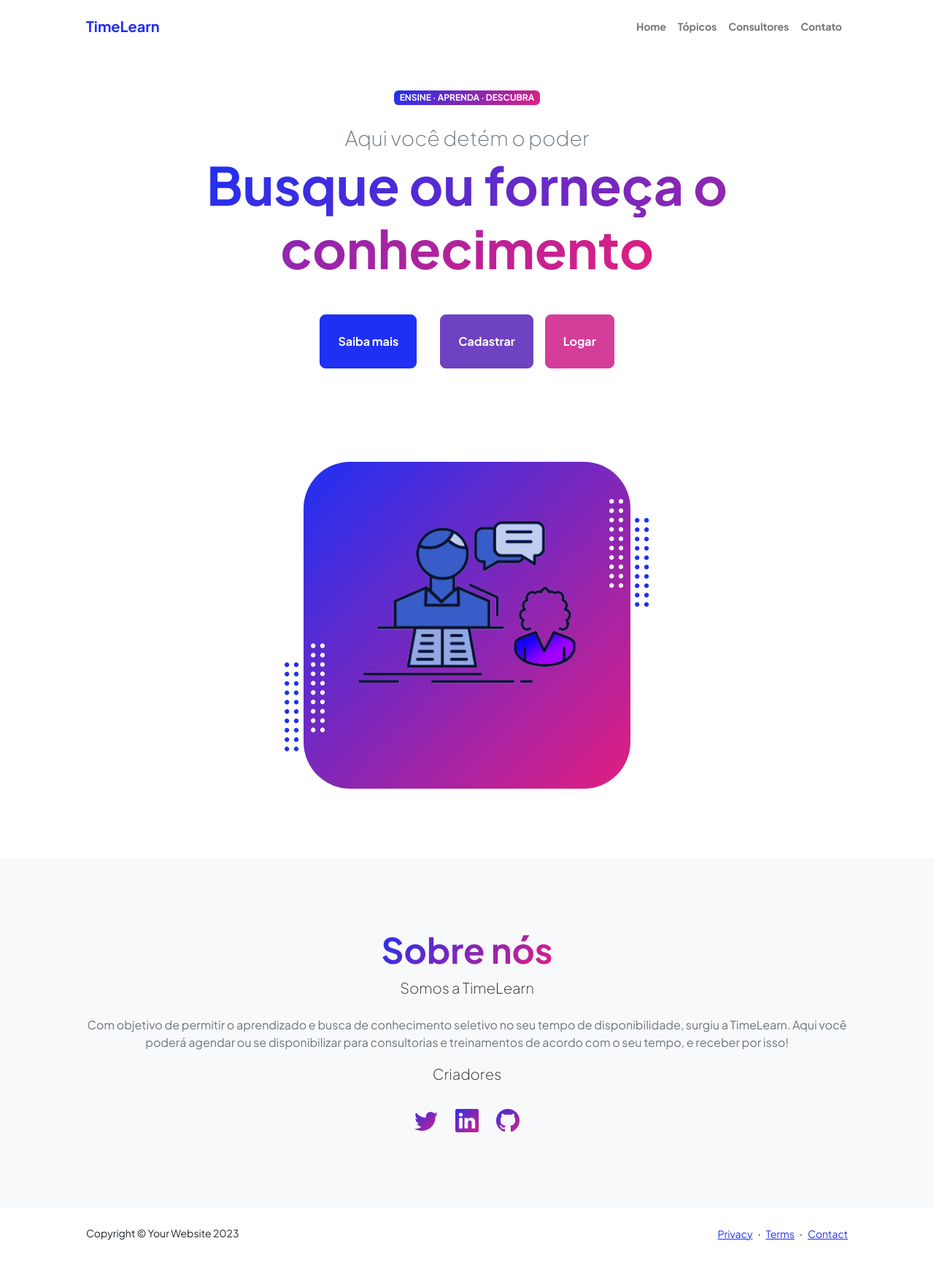
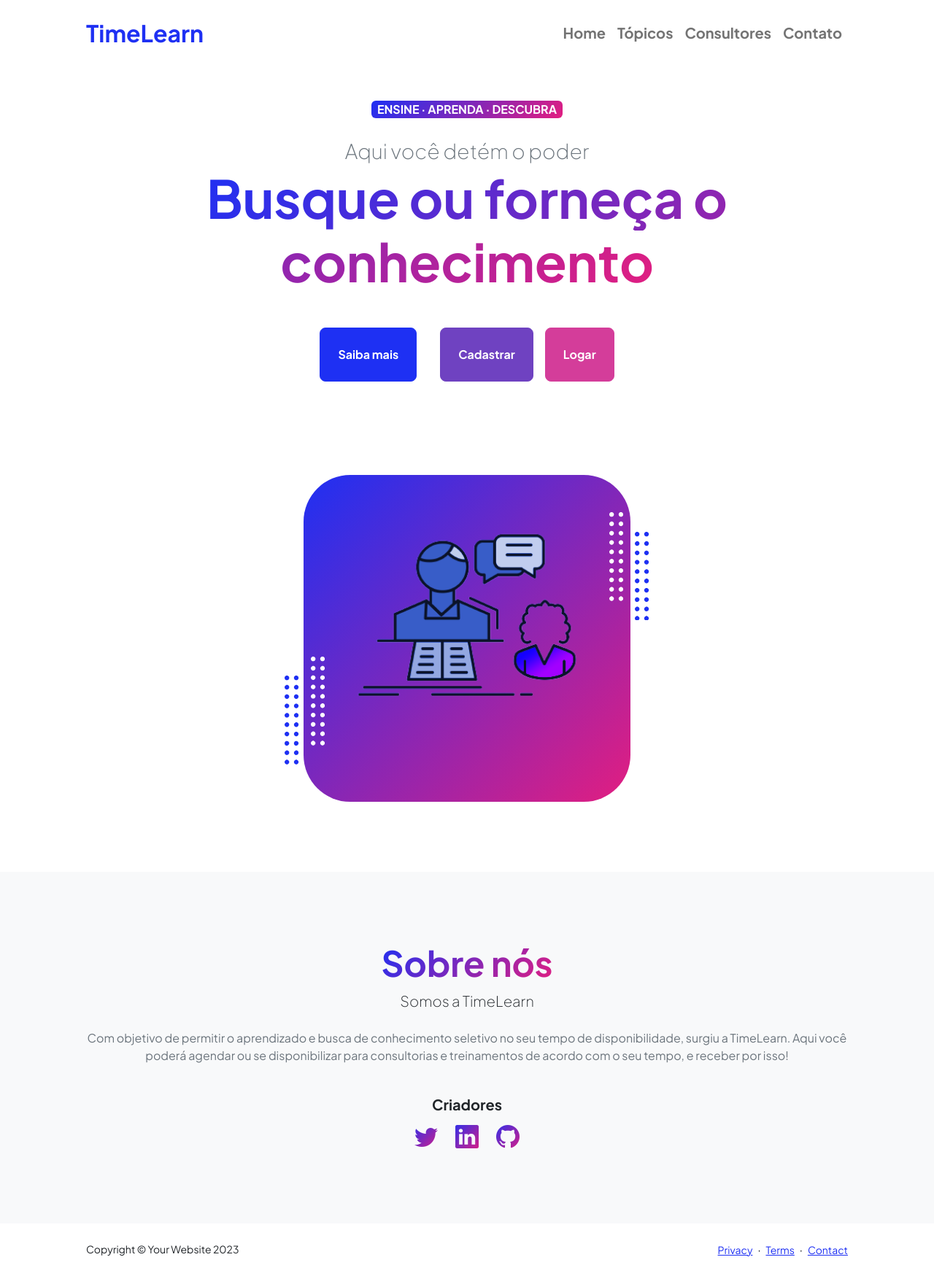
Before and after one commit to felpsgk/TimeLearn, a PHP site: page / in a window 1280 px wide. Shown: the whole page at 73% size. Before the commit the page ends 1700 px from the top, so only its background shows below. Run offline with PHP 8.4, Linux system fonts and the light colour scheme.

Commit message:
fonts size

```diff
--- a/includes/navbar.php
+++ b/includes/navbar.php
@@ -1,10 +1,10 @@
 <!-- Navigation-->
 <nav class="navbar navbar-expand-lg navbar-light bg-white py-3">
     <div class="container px-5">
-        <a class="navbar-brand" href="index.html"><span class="fw-bolder text-primary">TimeLearn</span></a>
+        <a class="navbar-brand" href="index.html"><span class="fw-bolder fs-2 text-primary">TimeLearn</span></a>
         <button class="navbar-toggler" type="button" data-bs-toggle="collapse" data-bs-target="#navbarSupportedContent" aria-controls="navbarSupportedContent" aria-expanded="false" aria-label="Toggle navigation"><span class="navbar-toggler-icon"></span></button>
         <div class="collapse navbar-collapse" id="navbarSupportedContent">
-            <ul class="navbar-nav ms-auto mb-2 mb-lg-0 small fw-bolder">
+            <ul class="navbar-nav ms-auto mb-2 mb-lg-0 small fs-5 fw-bolder">
                 <li class="nav-item"><a class="nav-link" href="index.php">Home</a></li>
                 <li class="nav-item"><a class="nav-link" href="#">Tópicos</a></li>
                 <li class="nav-item"><a class="nav-link" href="#">Consultores</a></li>
--- a/index.php
+++ b/index.php
@@ -15,7 +15,7 @@
                             <!-- Header text content-->
                             <div class="text-center text-xxl-start">
                                 <div class="badge bg-gradient-primary-to-secondary text-white mb-4">
-                                    <div class="text-uppercase">Ensine &middot; Aprenda &middot; Descubra</div>
+                                    <div class="text-uppercase fs-6">Ensine &middot; Aprenda &middot; Descubra</div>
                                 </div>
                                 <div class="fs-3 fw-light text-muted">Aqui você detém o poder</div>
                                 <h1 class="display-2 fw-bolder mb-5"><span class="text-gradient d-inline">Busque ou forneça o conhecimento</span></h1>
@@ -45,7 +45,7 @@
                                 <p class="lead fw-light mb-4">Somos a TimeLearn</p>
                                 <p class="text-muted">Com objetivo de permitir o aprendizado e busca de conhecimento seletivo no seu tempo de disponibilidade, surgiu a TimeLearn. Aqui você poderá agendar ou se disponibilizar para consultorias e treinamentos de acordo com o seu tempo, e receber por isso!</p>
                                 <div class="d-flex justify-content-center fs-2 gap-4">
-                                    <p class="lead fw-light mb-4">Criadores</p>
+                                    <p class="lead fw-bold mt-4 mb-1">Criadores</p>
                                 </div>
                                 <div class="d-flex justify-content-center fs-2 gap-4">
                                     <a class="text-gradient" href="https://twitter.com/GeekGk"><i class="bi bi-twitter"></i></a>
```
